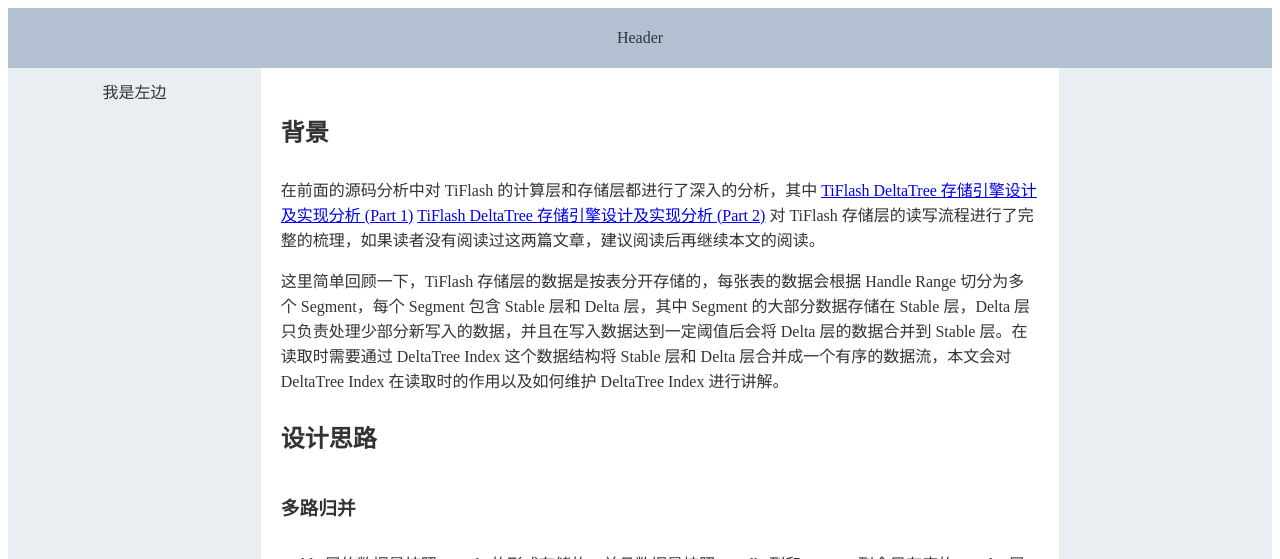
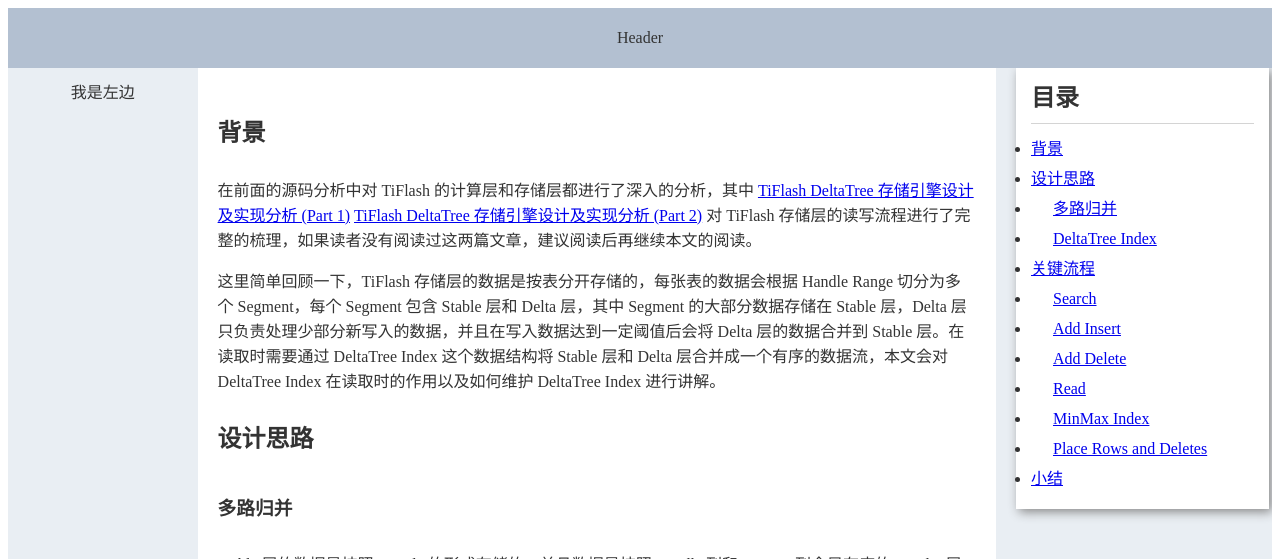
Before and after one commit to SpringZz1/juejin, a Vue app: page /#/detail in a window 1280 px wide. Shown: the top 559 px of the page. Built offline with nearby package versions, Linux system fonts and the light colour scheme.

Commit message:
添加生成侧边菜单

```diff
--- a/src/assets/css/detail.css
+++ b/src/assets/css/detail.css
@@ -28,7 +28,8 @@ body{
 }
 
 .left-part {
-  width: 20%;
+  width: 15%;
+  height: 100%;
   float: left;
 }
 
@@ -55,8 +56,30 @@ body{
 }
 .right-part {
   width: 20%;
+  height: 100%;
+  margin-left: 20px;
   float: left;
+  text-align: left;
 }
+
+.right-part .catalogue {
+  background-color: #fff;
+  line-height: 30px;
+  padding: 15px;
+  height: 40%;
+  position: sticky;
+  top: 0;
+  box-shadow: 3px 3px 10px #888888;
+}
+
+.seq {
+  border-bottom: 1px solid #66666648;
+  margin: 10px 0;
+}
+
+/* .right-part p{
+
+} */
 
 .markdown-body {
   box-sizing: border-box;
--- a/src/components/detail/index.vue
+++ b/src/components/detail/index.vue
@@ -6,7 +6,19 @@
       <div ref="markdownContent">
         <div class="center-part github-markdown-css" v-html="compiledhtml"></div>
       </div>
-      <div class="right-part">我是右边</div>
+      <div class="right-part">
+        <div class="catalogue">
+        <h2>目录</h2>
+        <div class="seq"></div>
+        <ul v-for="(item, index) in catalog" :key="index">
+          <li :key="index" :style="{paddingLeft: item.level * 22-44 + 'px'}">
+            <a :href="'#' + item.id">
+              {{item.title}}
+            </a>
+          </li>
+        </ul>
+        </div>
+        </div>
     </el-main>
   </el-container>
 </template>
@@ -53,7 +65,11 @@ export default {
         smartypants: false,
         xhtml: false
       })
+      console.log('1111')
       return marked.parse(this.md)
+    },
+    computedMD () {
+      return this.$refs.markdownContent
     }
   },
   methods: {
@@ -68,37 +84,51 @@ export default {
       // 保证渲染成功
       this.$nextTick(() => {
         const articleContent = this.$refs.markdownContent
-        console.log(articleContent.children[0].childNodes)
         this.array = articleContent.children[0].childNodes
-        // eslint-disable-next-line no-unused-vars
         const titleTag = ['H1', 'H2', 'H3']
         const titles = []
-        articleContent.children[0].childNodes.forEach((e, index) => {
-          console.log(e)
-        })
-
-        // articleContent.children[0].childNodes.forEach((e, index) => {
-        //   if (titleTag.includes(e.nodeName)) {
-        //     const id = 'header-' + index
-        //     e.setAttribute('id', id)
-        //     titles.push({
-        //       id: id,
-        //       title: e.innerHTML,
-        //       level: Number(e.nodeName.substring(1, 2)),
-        //       nodeName: e.nodeName
-        //     })
-        //   }
-        // })
+        setTimeout(() => {
+          articleContent.children[0].childNodes.forEach((e, index) => {
+            if (titleTag.includes(e.nodeName)) {
+              const id = 'header-' + index
+              e.setAttribute('id', id)
+              titles.push({
+                id: id,
+                title: e.innerHTML,
+                level: Number(e.nodeName.substring(1, 2)),
+                nodeName: e.nodeName
+              })
+            }
+          })
+        }, 100)
         this.catalog = titles
+        console.log(this.catalog)
       })
+    },
+    handleScroll () {
+      // 获取dom滚动距离
+      const scrollTop = this.computedMD.scrollTop
+      console.log(scrollTop)
+      // 获取可视区高度
+      const offsetHeight = this.computedMD.offsetHeight
+      console.log(offsetHeight)
+      // 获得滚动条总高度
+      const scrollHeight = this.computedMD.scrollHeight
+      console.log(scrollHeight)
     }
   },
   created () {
     this.getParamas()
+    // this.$nextTick(() => {
+    //   this.generateCatalog()
+    // })
   },
-  updated () {
+  mounted () {
     this.$nextTick(() => {
       this.generateCatalog()
+    })
+    this.$nextTick(() => {
+      this.computedMD.addEventListener('scroll', this.handleScroll)
     })
   }
 }
```
